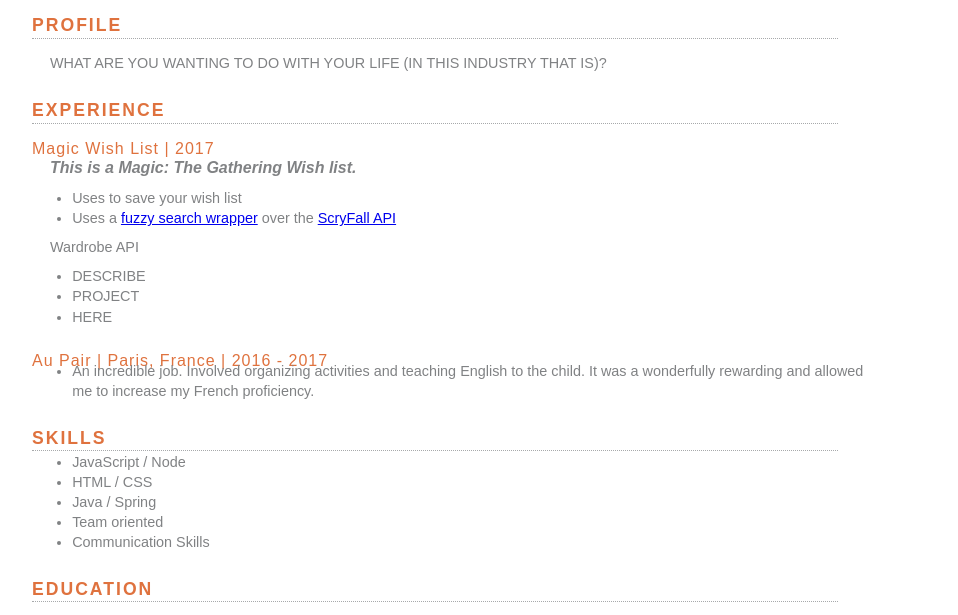
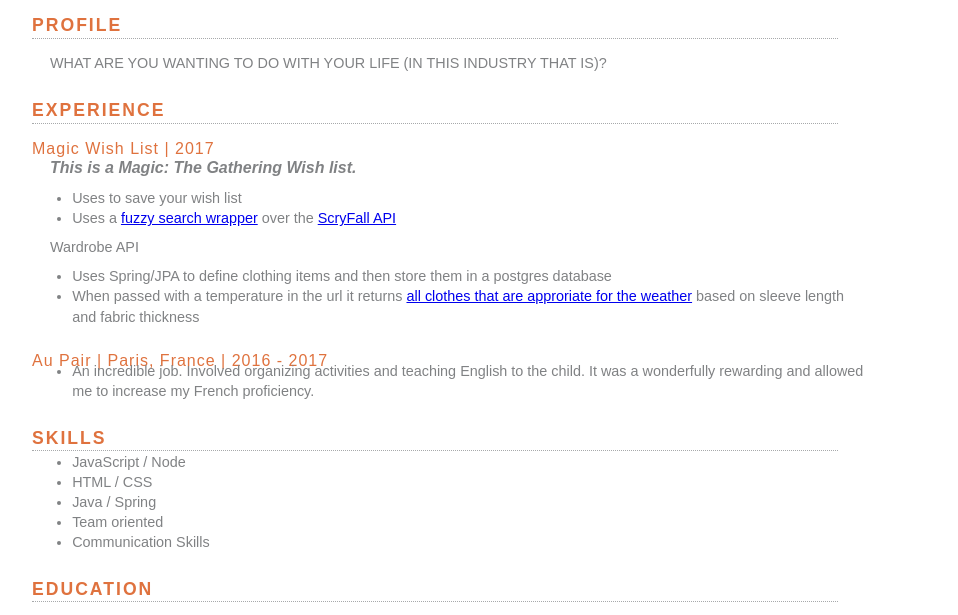
Before and after one commit to FlanaganReidy/Remove-FlanaganReidy.github.io, a plain HTML site: page index.html in a window 1280 px wide. Shown: the part 178-793 px from the top of the page, without its empty margins (160-1118 px from the left). Drawn offline with Linux system fonts and the light colour scheme.

Commit message:
wardrobe API links and description added

```diff
--- a/index.html
+++ b/index.html
@@ -38,9 +38,8 @@
         </ul>
         <p class="project">Wardrobe API</p>
         <ul class="project-details">
-          <li>DESCRIBE</li>
-          <li>PROJECT</li>
-          <li>HERE</li>
+          <li>Uses Spring/JPA to define clothing items and then store them in a postgres database</li>
+          <li>When passed with a temperature in the url it returns <a href="https://tunic-wardrobe-api.herokuapp.com/clothing/todayslook/40">all clothes that are approriate for the weather</a> based on sleeve length and fabric thickness </li>
         </ul>
       <p class="job">Au Pair | Paris, France | 2016 - 2017</p>
         <br/><ul class="project-details">
```
